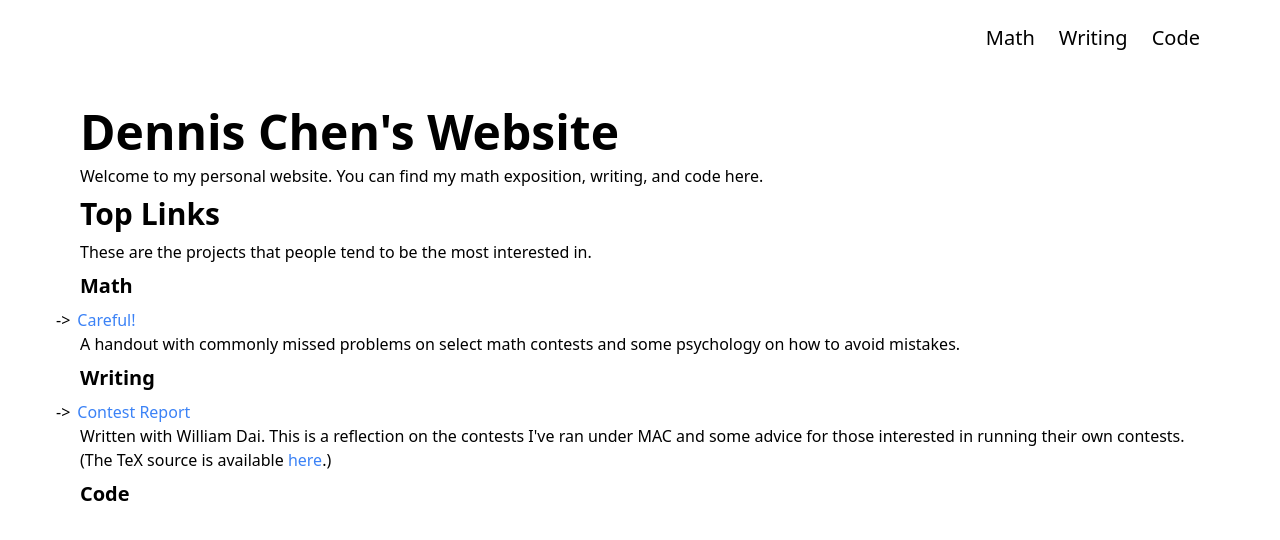
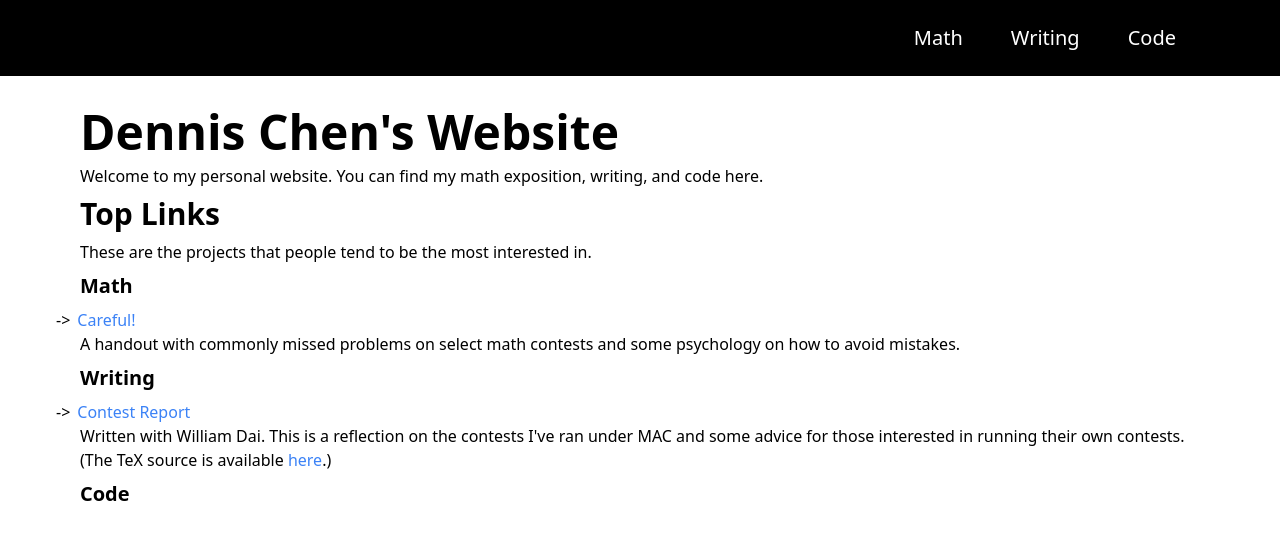
Before and after one commit to chennisden/dennisc.net, a Next.js app: page / in a window 1280 px wide. Shown: the top 540 px of the page. Built offline with nearby package versions, Linux system fonts and the light colour scheme.

Commit message:
redesign navbar ok

```diff
--- a/components/NavBar.tsx
+++ b/components/NavBar.tsx
@@ -2,12 +2,14 @@ import { FC } from "react";
 import NextLink from "next/link";
 
 const NavBarItem: FC<{}> = ({children}) => (
-    <NextLink href = {`${children}`}><a className="capitalize">{children}</a></NextLink>
+    <div className = "px-6 py-6">
+        <NextLink href = {`${children}`}><a className="capitalize hover:underline text-white">{children}</a></NextLink>
+    </div>
 );
 
 const NavBar: FC<{}> = () => {
     return (
-        <div className = "px-20 py-6 space-x-6 flex text-xl">
+        <div className = "bg-black px-20 flex text-xl">
             <div style={{
                 flexGrow: 1,
                 flexDirection: "row",
```
